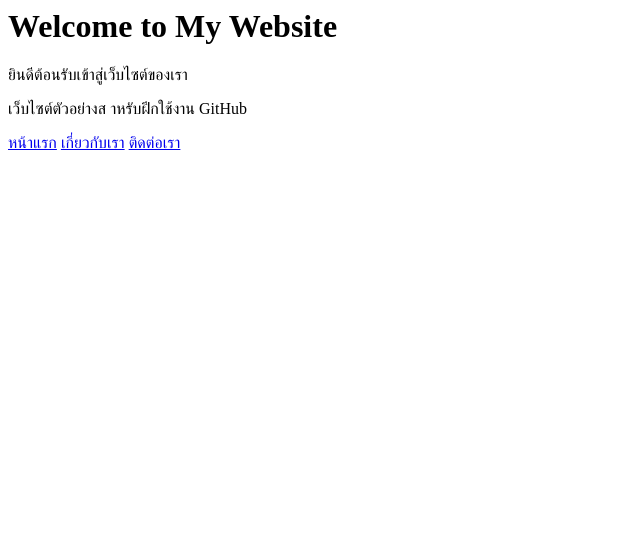
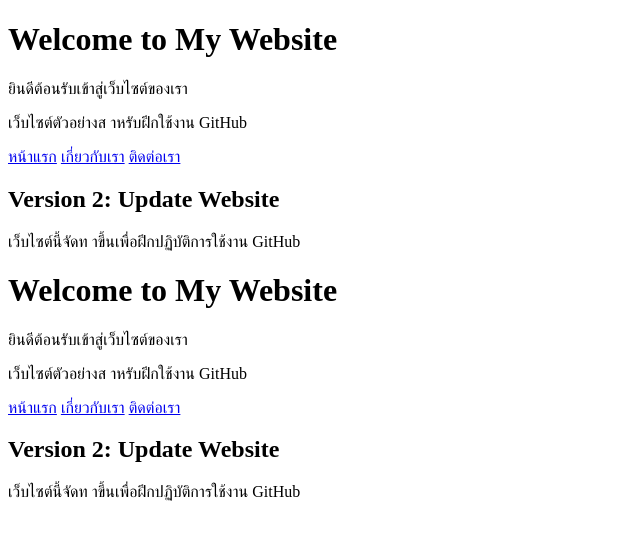
Before and after one commit to wanwi-16/69Dev03-github-put, a plain HTML site: page index.html in a window 1280 px wide. Shown: the whole page, without its empty margins (0-640 px from the left). Drawn offline with Linux system fonts and the light colour scheme.

Commit message:
Update Website Content

```diff
--- a/index.html
+++ b/index.html
@@ -1,6 +1,30 @@
+<!DOCTYPE html>
+<html lang="en">
+<head>
+    <meta charset="UTF-8">
+    <meta name="viewport" content="width=device-width, initial-scale=1.0">
+    <title>Document</title>
+</head>
+<body>
+    <h1>Welcome to My Website</h1>
+<p>ยินดีต้อนรับเข้าสู่เว็บไซต์ของเรา</p>
+<p>เว็บไซต์ตัวอย่างส าหรับฝึกใช้งาน GitHub</p>
+<a href="index.html">หน้าแรก</a>
+<a href="about.html">เกี่ยวกับเรา</a>
+<a href="contact.html">ติดต่อเรา</a>
+
+<h2>Version 2: Update Website</h2>
+<p>เว็บไซต์นี้จัดท าขึ้นเพื่อฝึกปฏิบัติการใช้งาน GitHub</p>
+</body>
+</html>
+
+
 <h1>Welcome to My Website</h1>
 <p>ยินดีต้อนรับเข้าสู่เว็บไซต์ของเรา</p>
 <p>เว็บไซต์ตัวอย่างส าหรับฝึกใช้งาน GitHub</p>
 <a href="index.html">หน้าแรก</a>
 <a href="about.html">เกี่ยวกับเรา</a>
 <a href="contact.html">ติดต่อเรา</a>
+
+<h2>Version 2: Update Website</h2>
+<p>เว็บไซต์นี้จัดท าขึ้นเพื่อฝึกปฏิบัติการใช้งาน GitHub</p>
```
